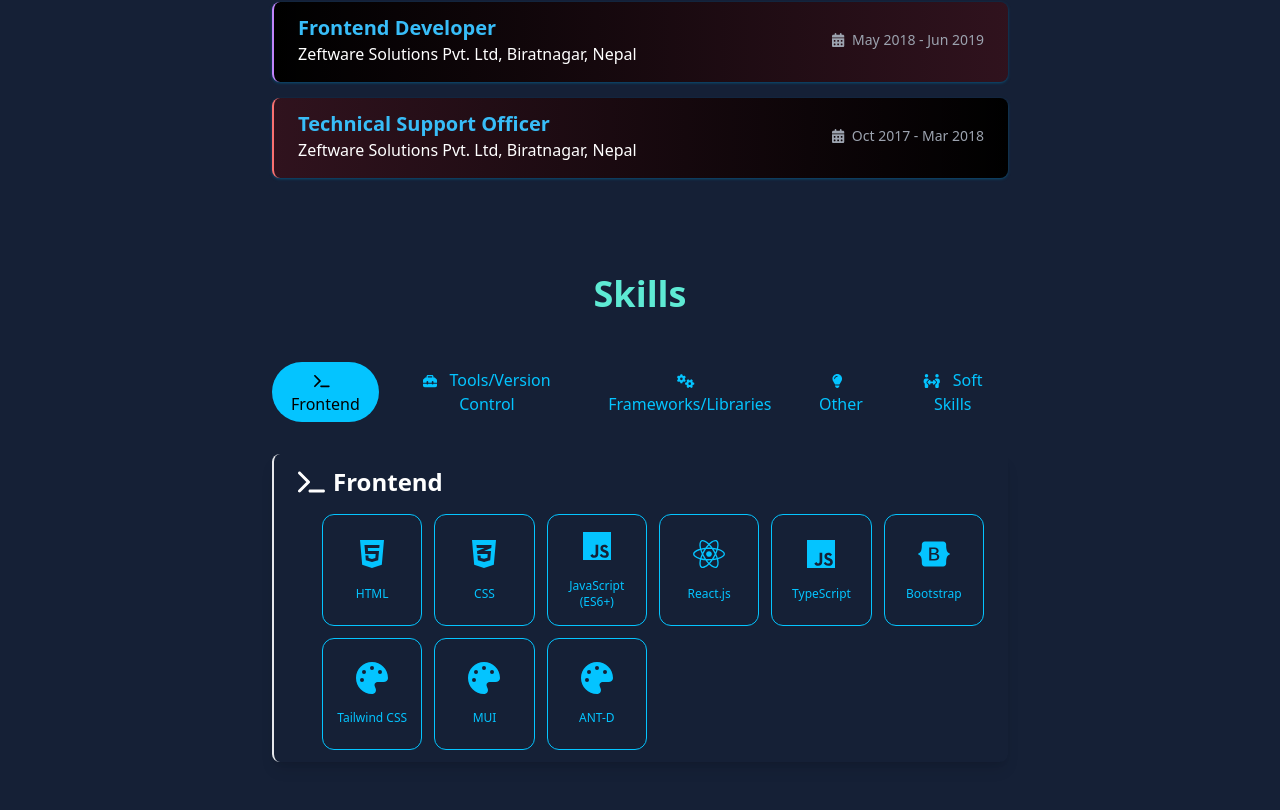
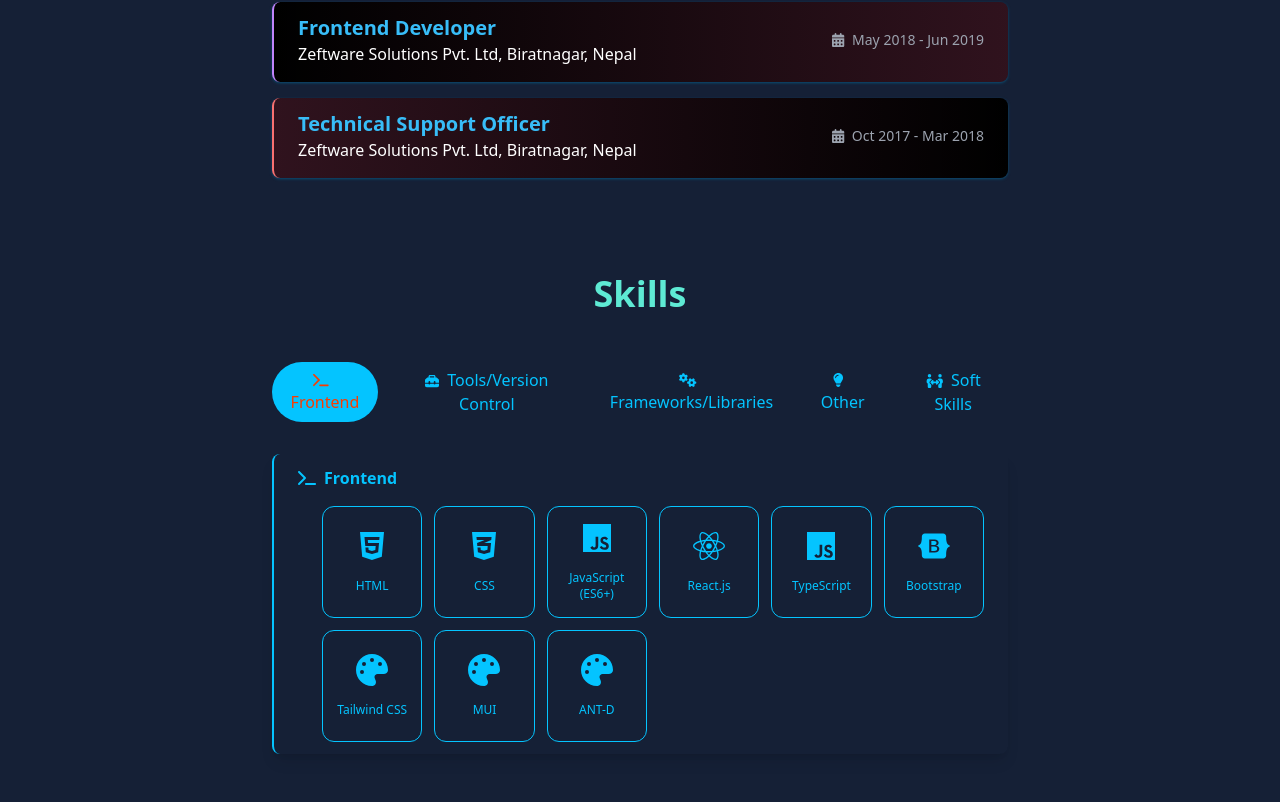
Before and after one commit to bibekamatya/Portfolio, a React (Vite) app: page / in a window 1280 px wide. Shown: the part 1318-2128 px from the top of the page. Built offline with nearby package versions, Linux system fonts and the light colour scheme.

Commit message:
make tabbed components

```diff
--- /dev/null
+++ b/src/components/reusable/Tab/tab.tsx
@@ -0,0 +1,31 @@
+import { useState } from 'react';
+import TabButton from './tabButton';
+import TabContent from './tabContent';
+import { TabbedContentProps } from '../../../interfaces';
+
+const Tab = ({ categories }: TabbedContentProps) => {
+  const [activeTab, setActiveTab] = useState(0);
+
+  return (
+    <div>
+      <div className="relative flex justify-center mb-8">
+        <div className="relative z-10 flex space-x-4 w-full">
+          {categories.map((category, index) => (
+            <TabButton
+              key={index}
+              isActive={activeTab === index}
+              onClick={() => setActiveTab(index)}
+              icon={category.icon}
+              title={category.title}
+            />
+          ))}
+        </div>
+      </div>
+      <div className="space-y-8">
+        <TabContent category={categories[activeTab]} activeTab={activeTab} />
+      </div>
+    </div>
+  );
+};
+
+export default Tab;
--- /dev/null
+++ b/src/components/reusable/Tab/tabButton.tsx
@@ -0,0 +1,26 @@
+import { motion } from 'framer-motion';
+import { FontAwesomeIcon } from '@fortawesome/react-fontawesome';
+import { TabButtonProps } from '../../../interfaces';
+
+const TabButton = ({ isActive, onClick, icon, title }: TabButtonProps) => {
+  return (
+    <button
+      onClick={onClick}
+      className={`relative rounded-full px-3 py-1.5 text-sm font-medium transition ${
+        isActive ? 'text-white' : 'text-skyBlue'
+      }`}
+    >
+      {isActive && (
+        <motion.span
+          layoutId="bubble"
+          className="absolute inset-0 z-10 bg-skyBlue mix-blend-difference rounded-full"
+          transition={{ type: 'spring', bounce: 0.2, duration: 0.6 }}
+        />
+      )}
+      <FontAwesomeIcon icon={icon} className="mr-2" />
+      <span className="text-base">{title}</span>
+    </button>
+  );
+};
+
+export default TabButton;
--- /dev/null
+++ b/src/components/reusable/Tab/tabContent.tsx
@@ -0,0 +1,36 @@
+import { motion } from 'framer-motion';
+import { FontAwesomeIcon } from '@fortawesome/react-fontawesome';
+import TabContentInfoCard from './tabContentInfoCard';
+import { TabContentProps } from '../../../interfaces';
+
+const TabContent = ({ category, activeTab }: TabContentProps) => {
+  return (
+    <motion.div
+      key={activeTab}
+      initial={{ opacity: 0, y: 10 }}
+      animate={{ opacity: 1, y: 0 }}
+      exit={{ opacity: 0, y: -10 }}
+      transition={{ duration: 0.5 }}
+      className="border-l-2 border-skyBlue py-3 px-6 rounded-lg shadow-lg"
+    >
+      <h3 className="text-skyBlue font-semibold mb-4 flex items-center">
+        <FontAwesomeIcon icon={category.icon} className="mr-2" />
+        {category.title}
+      </h3>
+      <div className="pl-6 space-y-2">
+        <div className="grid grid-cols-6 gap-3">
+          {category.items.map((item, idx) => (
+            <TabContentInfoCard
+              key={idx}
+              icon={item.icon}
+              title={item.title}
+              delay={idx * 0.1}
+            />
+          ))}
+        </div>
+      </div>
+    </motion.div>
+  );
+};
+
+export default TabContent;
--- /dev/null
+++ b/src/components/reusable/Tab/tabContentInfoCard.tsx
@@ -0,0 +1,23 @@
+import { motion } from 'framer-motion';
+import { FontAwesomeIcon } from '@fortawesome/react-fontawesome';
+import { TabContentInfoCardProps } from '../../../interfaces';
+
+const TabContentInfoCard = ({
+  icon,
+  title,
+  delay,
+}: TabContentInfoCardProps) => {
+  return (
+    <motion.div
+      className="text-md flex items-center justify-center flex-col p-2 border border-skyBlue rounded-xl gap-4 h-28 w-full"
+      initial={{ opacity: 0 }}
+      animate={{ opacity: 1 }}
+      transition={{ duration: 0.3, delay }}
+    >
+      <FontAwesomeIcon icon={icon} className="h-8 w-8 text-skyBlue" />
+      <span className="text-skyBlue text-xs text-center">{title}</span>
+    </motion.div>
+  );
+};
+
+export default TabContentInfoCard;
--- a/src/components/skills.tsx
+++ b/src/components/skills.tsx
@@ -1,6 +1,3 @@
-import { useState } from 'react';
-import { FontAwesomeIcon } from '@fortawesome/react-fontawesome';
-import { motion } from 'framer-motion';
 import {
   faHtml5,
   faCss3Alt,
@@ -20,15 +17,14 @@ import {
   faCogs,
   faLightbulb,
 } from '@fortawesome/free-solid-svg-icons';
+import Tab from './reusable/Tab/tab';
 
 const SkillsSection = () => {
-  let [activeTab, setActiveTab] = useState(0);
-
   const skillCategories = [
     {
       title: 'Frontend',
       icon: faTerminal,
-      skills: [
+      items: [
         { title: 'HTML', icon: faHtml5 },
         { title: 'CSS', icon: faCss3Alt },
         { title: 'JavaScript (ES6+)', icon: faJs },
@@ -43,7 +39,7 @@ const SkillsSection = () => {
     {
       title: 'Tools/Version Control',
       icon: faToolbox,
-      skills: [
+      items: [
         { title: 'Git', icon: faGitAlt },
         { title: 'Vercel', icon: faToolbox },
         { title: 'Postman', icon: faToolbox },
@@ -54,7 +50,7 @@ const SkillsSection = () => {
     {
       title: 'Frameworks/Libraries',
       icon: faCogs,
-      skills: [
+      items: [
         { title: 'Next.js', icon: faReact },
         { title: 'MERN', icon: faNodeJs },
         { title: 'Redux', icon: faJs },
@@ -66,7 +62,7 @@ const SkillsSection = () => {
     {
       title: 'Other',
       icon: faLightbulb,
-      skills: [
+      items: [
         { title: 'Networking', icon: faNetworkWired },
         { title: 'Graphic Designing', icon: faPalette },
         { title: 'Computer Hardware & Software', icon: faToolbox },
@@ -75,7 +71,7 @@ const SkillsSection = () => {
     {
       title: 'Soft Skills',
       icon: faPeopleArrows,
-      skills: [
+      items: [
         { title: 'Problem-solving', icon: faLightbulb },
         { title: 'Teamwork', icon: faPeopleArrows },
         { title: 'Time management', icon: faClock },
@@ -89,66 +85,7 @@ const SkillsSection = () => {
       <h2 className="text-4xl font-bold text-center mb-12 text-teal-300">
         Skills
       </h2>
-      <div className="relative flex justify-center mb-8">
-        <div className="relative z-10 flex space-x-4 w-full">
-          {skillCategories.map((category, index) => (
-            <button
-              key={index}
-              onClick={() => setActiveTab(index)}
-              className="relative rounded-full px-3 py-1.5 text-sm font-medium transition text-skyBlue"
-            >
-              {activeTab === index && (
-                <motion.span
-                  layoutId="bubble"
-                  className="absolute inset-0 z-10 bg-skyBlue mix-blend-difference rounded-full "
-                  transition={{ type: 'spring', bounce: 0.2, duration: 0.6 }}
-                />
-              )}
-              <FontAwesomeIcon icon={category.icon} className="mr-2" />
-              <span className="text-base"> {category.title}</span>
-            </button>
-          ))}
-        </div>
-      </div>
-      <div className="space-y-8">
-        <motion.div
-          key={activeTab}
-          initial={{ opacity: 0, y: 10 }}
-          animate={{ opacity: 1, y: 0 }}
-          exit={{ opacity: 0, y: -10 }}
-          transition={{ duration: 0.5 }}
-          className="border-l-2 py-3 px-6 rounded-lg shadow-lg"
-        >
-          <h3 className="text-2xl font-semibold mb-4 flex items-center">
-            <FontAwesomeIcon
-              icon={skillCategories[activeTab].icon}
-              className="mr-2"
-            />
-            {skillCategories[activeTab].title}
-          </h3>
-          <ul className="list-disc pl-6 space-y-2">
-            <div className="grid grid-cols-6 gap-3">
-              {skillCategories[activeTab].skills.map((skill, idx) => (
-                <motion.div
-                  key={idx}
-                  className="text-md flex items-center justify-center flex-col p-2 border border-skyBlue rounded-xl gap-4 h-28 w-full"
-                  initial={{ opacity: 0 }}
-                  animate={{ opacity: 1 }}
-                  transition={{ duration: 0.3, delay: idx * 0.1 }}
-                >
-                  <FontAwesomeIcon
-                    icon={skill.icon}
-                    className="h-8 w-8 text-skyBlue"
-                  />
-                  <span className="text-skyBlue text-xs text-center">
-                    {skill.title}
-                  </span>
-                </motion.div>
-              ))}
-            </div>
-          </ul>
-        </motion.div>
-      </div>
+      <Tab categories={skillCategories} />
     </section>
   );
 };
--- /dev/null
+++ b/src/interfaces.ts
@@ -0,0 +1,38 @@
+import { FontAwesomeIconProps } from '@fortawesome/react-fontawesome';
+
+export interface TabButtonProps {
+  isActive: boolean;
+  onClick: () => void;
+  icon: FontAwesomeIconProps['icon'];
+  title: string;
+}
+
+interface Item {
+  icon: FontAwesomeIconProps['icon'];
+  title: string;
+}
+
+interface Category {
+  icon: FontAwesomeIconProps['icon'];
+  title: string;
+  items: Item[];
+}
+
+export interface TabbedContentProps {
+  categories: Category[];
+}
+
+export interface TabContentInfoCardProps {
+  icon: FontAwesomeIconProps['icon'];
+  title: string;
+  delay: number;
+}
+
+export interface TabContentProps {
+  category: {
+    icon: FontAwesomeIconProps['icon'];
+    title: string;
+    items: Item[];
+  };
+  activeTab: number;
+}
```
